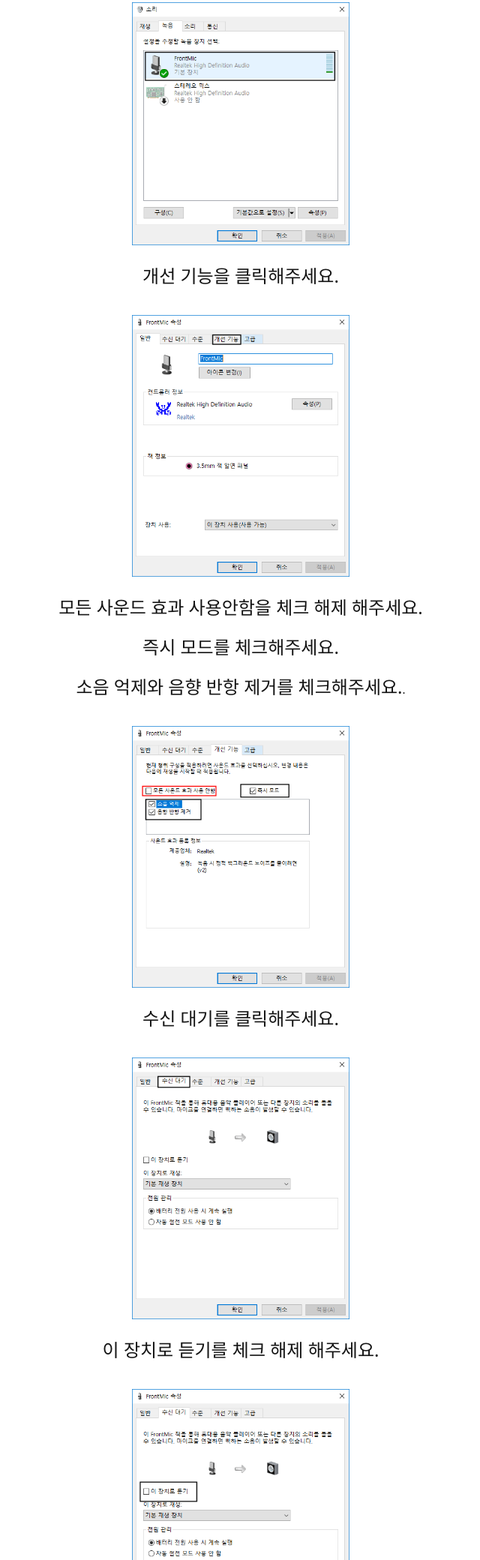
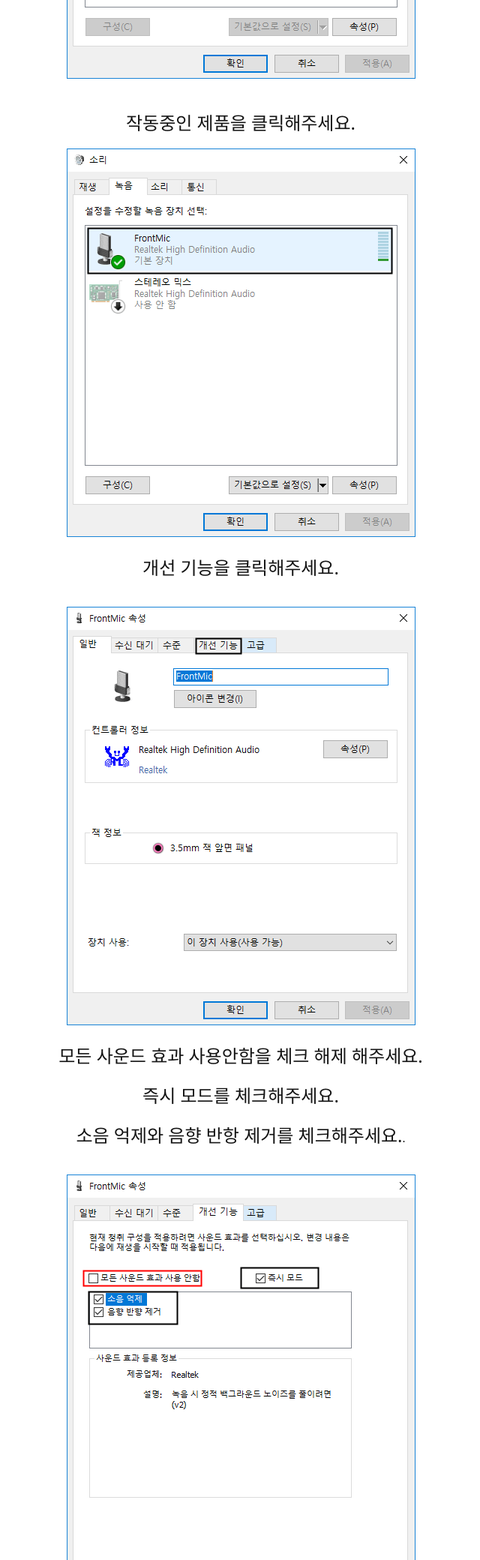
Before and after one commit to allequalit/dp, a plain HTML site: page d/index.html in a window 1280 px wide. Shown: the part 720-2800 px from the top of the page at 75% size, without its empty margins (319-959 px from the left). Drawn offline with Linux system fonts and the light colour scheme.

Commit message:
Update index.html

```diff
--- a/d/index.html
+++ b/d/index.html
@@ -23,20 +23,20 @@
     <a href="c.bat" download><button class="btn"><i class="fa fa-download"></i> 제어판 오디오 설정 프로그램</button></a> <br><br>
    <a href="https://www.virustotal.com/gui/file/23f4243b9e8bc979a63c157c636f44f9ed12972fc0080e549662db880c8d1eaf/detection"><font size="3%"face="Noto Sans">프로그램에는 바이러스가 없습니다.</font><br><br></a>
     <font size="5%"face="Noto Sans">녹음을 클릭해주세요.</font><br><br>
-    <img width="23%" height="27.5%"src="1.png"><br><br><br>
+    <img src="1.png"><br><br><br>
     <font size="5%"face="Noto Sans">작동중인 제품을 클릭해주세요.</font><br><br>
-    <img width="23%" height="27.5%" src="2.png"><br><br>
+    <img src="2.png"><br><br>
     <font size="5%"face="Noto Sans">개선 기능을 클릭해주세요.</font><br><br><br>
-    <img width="23%" height="27.5%" src="3.png"><br><br>
+    <img src="3.png"><br><br>
     <font size="5%"face="Noto Sans">모든 사운드 효과 사용안함을 체크 해제 해주세요.</font><br><br>
     <font size="5%"face="Noto Sans">즉시 모드를 체크해주세요.</font><br><br>
     <font size="5%"face="Noto Sans">소음 억제와 음향 반항 제거를 체크해주세요.</font>.</font><br><br><br>
-    <img width="23%" height="27.5%" src="4.png"><br><br>
+    <img src="4.png"><br><br>
     <font size="5%"face="Noto Sans">수신 대기를 클릭해주세요.</font><br><br><br>
-    <img width="23%" height="27.5%" src="5.png"><br><br>
+    <img src="5.png"><br><br>
     <font size="5%"face="Noto Sans">이 장치로 듣기를 체크 해제 해주세요.</font><br><br><br>
-    <img width="23%" height="27.5%" src="6.png"><br><br>
+    <img src="6.png"><br><br>
 <font size="5%"face="Noto Sans">소음 억제가 활성화 되었습니다.</font><br><br><br>
 <font size="5%"face="Noto Sans">방송 송출되는 아꾸르 음성채팅 방으로 들어와주세요.</font><br><br><br>
-<a href='https://ael.kr/d' download><img width="20%" height="10%" src="7.png"></a><br><br>
+<a href='https://ael.kr/d' download><img src="7.png"></a><br><br>
   </body></html>
```
